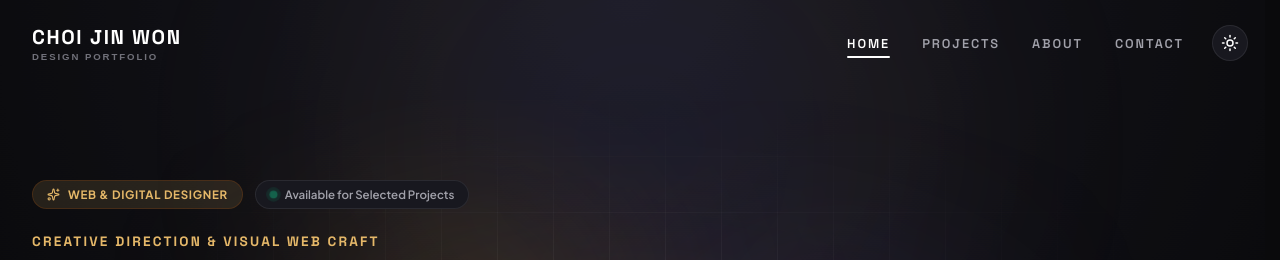
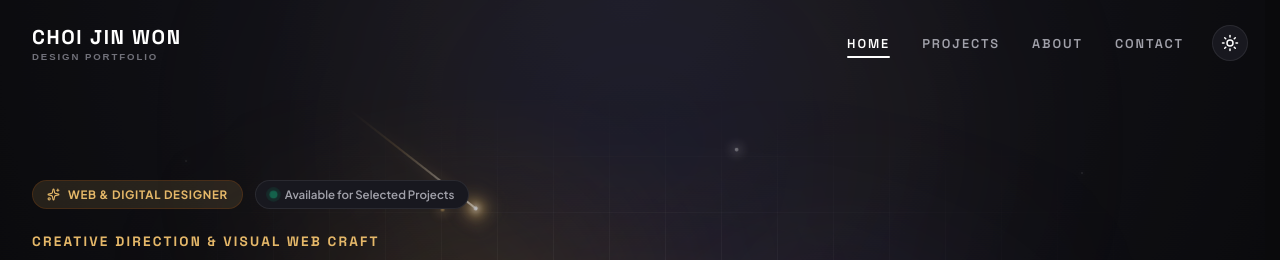
Before and after one commit to monodle/test_choi, a React (Vite) app: page / in a window 1280 px wide. Both pictures are taken after a click on the button "Toggle Theme Mode". Shown: the top 260 px of the page. Built offline with nearby package versions, Linux system fonts and the light colour scheme; a web font is replaced by a local one.

Commit message:
별똥별 애니메이션 추가

```diff
--- a/src/components/HomeSection.tsx
+++ b/src/components/HomeSection.tsx
@@ -10,6 +10,7 @@ import {
 import { ProfileInfo, AboutInfo, ProjectItem } from '../types/portfolio';
 import { TabType } from './Header';
 import { ProjectCard } from './ProjectCard';
+import { ShootingStars } from './ShootingStars';
 
 interface HomeSectionProps {
   profile: ProfileInfo;
@@ -106,6 +107,7 @@ export const HomeSection: React.FC<HomeSectionProps> = ({
           <div className="hero-aurora-blob hero-aurora-1" />
           <div className="hero-aurora-blob hero-aurora-2" />
           <div className="hero-grid-mesh" />
+          <ShootingStars />
         </div>
 
         <div className="designer-hero-grid">
--- /dev/null
+++ b/src/components/ShootingStars.tsx
@@ -0,0 +1,82 @@
+import React from 'react';
+
+interface ShootingStarConfig {
+  id: number;
+  top: string;
+  left: string;
+  width: string;
+  angle: string;
+  delay: string;
+  duration: string;
+}
+
+interface TwinkleStarConfig {
+  id: number;
+  top: string;
+  left: string;
+  size: string;
+  delay: string;
+  duration: string;
+  color?: string;
+}
+
+// 은은하고 자연스럽게 가끔 떨어지는 3개의 별똥별 (각도와 궤적을 각각 다르게 구성)
+const SHOOTING_STARS: ShootingStarConfig[] = [
+  { id: 1, top: '-20px', left: '25%', width: '170px', angle: '38deg', delay: '0s', duration: '2.4s' },
+  { id: 2, top: '20px', left: '60%', width: '190px', angle: '48deg', delay: '5.2s', duration: '2.8s' },
+  { id: 3, top: '-10px', left: '42%', width: '150px', angle: '32deg', delay: '10.5s', duration: '2.5s' },
+];
+
+const TWINKLE_STARS: TwinkleStarConfig[] = [
+  { id: 1, top: '10%', left: '15%', size: '2px', delay: '0.2s', duration: '3.1s' },
+  { id: 2, top: '18%', left: '35%', size: '2.5px', delay: '1.4s', duration: '4.2s', color: 'rgba(229, 184, 105, 0.9)' },
+  { id: 3, top: '28%', left: '72%', size: '2px', delay: '0.8s', duration: '2.8s' },
+  { id: 4, top: '12%', left: '85%', size: '2px', delay: '2.1s', duration: '3.5s' },
+  { id: 5, top: '35%', left: '50%', size: '3px', delay: '1.1s', duration: '4.0s', color: 'rgba(229, 184, 105, 0.85)' },
+  { id: 6, top: '42%', left: '22%', size: '2px', delay: '2.7s', duration: '3.2s' },
+  { id: 7, top: '8%', left: '58%', size: '2.5px', delay: '1.6s', duration: '3.7s' },
+];
+
+export const ShootingStars: React.FC = () => {
+  return (
+    <div className="shooting-stars-wrapper" aria-hidden="true">
+      {/* Background Twinkling Stars */}
+      {TWINKLE_STARS.map((star) => (
+        <span
+          key={`twinkle-${star.id}`}
+          className="twinkle-star"
+          style={
+            {
+              top: star.top,
+              left: star.left,
+              '--size': star.size,
+              '--delay': star.delay,
+              '--duration': star.duration,
+              '--color': star.color || '#ffffff',
+            } as React.CSSProperties
+          }
+        />
+      ))}
+
+      {/* Meteors / Shooting Stars */}
+      {SHOOTING_STARS.map((star) => (
+        <span
+          key={`shooting-${star.id}`}
+          className="shooting-star"
+          style={
+            {
+              top: star.top,
+              left: star.left,
+              width: star.width,
+              '--angle': star.angle,
+              '--delay': star.delay,
+              '--duration': star.duration,
+            } as React.CSSProperties
+          }
+        />
+      ))}
+    </div>
+  );
+};
+
+export default ShootingStars;
--- a/src/index.css
+++ b/src/index.css
@@ -2162,6 +2162,102 @@ body {
   background: radial-gradient(circle, rgba(79, 70, 229, 0.09) 0%, rgba(99, 102, 241, 0.04) 60%, transparent 80%);
 }
 
+/* ==========================================================================
+   SHOOTING STARS & NIGHT SKY ANIMATION (Dark Mode Only)
+   ========================================================================== */
+.shooting-stars-wrapper {
+  display: none;
+  position: absolute;
+  inset: 0;
+  pointer-events: none;
+  overflow: hidden;
+  z-index: 0;
+}
+
+[data-theme="dark"] .shooting-stars-wrapper {
+  display: block;
+}
+
+/* Meteors / Shooting Stars */
+.shooting-star {
+  position: absolute;
+  height: 2px;
+  background: linear-gradient(90deg, transparent 0%, rgba(229, 184, 105, 0.4) 40%, rgba(255, 255, 255, 0.95) 100%);
+  border-radius: 9999px;
+  filter: drop-shadow(0 0 6px rgba(229, 184, 105, 0.8));
+  opacity: 0;
+  transform-origin: left top;
+  transform: rotate(var(--angle, 40deg)) translateX(-80px);
+  animation: meteorFall var(--duration, 2.6s) cubic-bezier(0.2, 0.6, 0.3, 1) infinite;
+  animation-delay: var(--delay, 0s);
+  will-change: transform, opacity;
+}
+
+.shooting-star::after {
+  content: '';
+  position: absolute;
+  right: 0;
+  top: 50%;
+  transform: translateY(-50%);
+  width: 4px;
+  height: 4px;
+  border-radius: 50%;
+  background: #ffffff;
+  box-shadow:
+    0 0 6px 1px #ffffff,
+    0 0 12px 3px rgba(229, 184, 105, 0.9),
+    0 0 20px 6px rgba(229, 184, 105, 0.5);
+}
+
+@keyframes meteorFall {
+  0% {
+    opacity: 0;
+    transform: rotate(var(--angle, 40deg)) translateX(-100px) scale(0.3);
+  }
+  15% {
+    opacity: 1;
+    transform: rotate(var(--angle, 40deg)) translateX(20px) scale(1);
+  }
+  70% {
+    opacity: 0.95;
+  }
+  100% {
+    opacity: 0;
+    transform: rotate(var(--angle, 40deg)) translateX(480px) scale(0.2);
+  }
+}
+
+/* Ambient Twinkling Stars */
+.twinkle-star {
+  position: absolute;
+  width: var(--size, 2px);
+  height: var(--size, 2px);
+  background: var(--color, #ffffff);
+  border-radius: 50%;
+  box-shadow: 0 0 6px var(--color, rgba(255, 255, 255, 0.8));
+  opacity: 0.2;
+  animation: starTwinklePulse var(--duration, 3.5s) ease-in-out infinite alternate;
+  animation-delay: var(--delay, 0s);
+  will-change: opacity, transform;
+}
+
+@keyframes starTwinklePulse {
+  0% {
+    opacity: 0.15;
+    transform: scale(0.7);
+  }
+  50% {
+    opacity: 0.95;
+    transform: scale(1.35);
+    box-shadow: 0 0 10px 2px var(--color, rgba(229, 184, 105, 0.8));
+  }
+  100% {
+    opacity: 0.2;
+    transform: scale(0.8);
+  }
+}
+
+
 /* Designer Hero Layout */
 .designer-hero-grid {
   display: flex;
```
